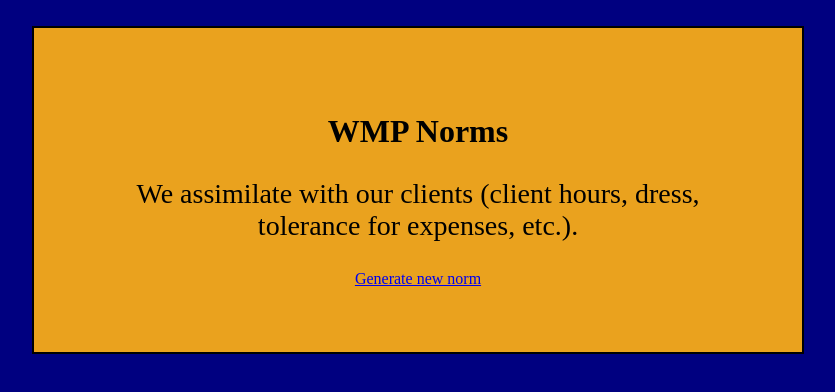
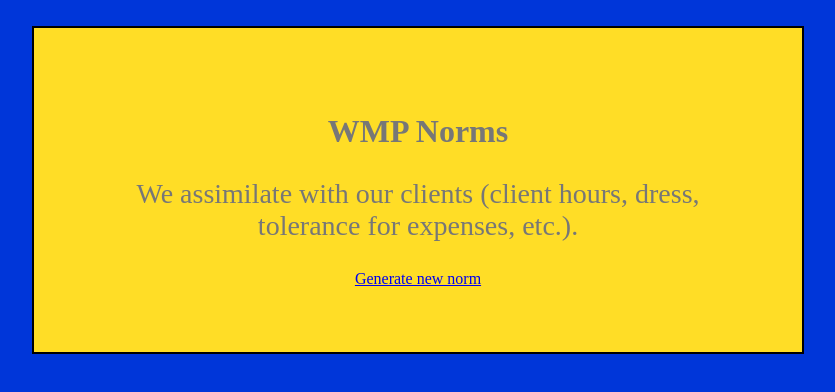
Before and after one commit to tnubel/wmpnorms, a plain HTML site: page index.html in a window 1280 px wide. Shown: the whole page, without its empty margins (222-1057 px from the left). Drawn offline with nearby package versions, Linux system fonts and the light colour scheme.

Commit message:
Changing colors.
Signed-off-by: tnubel <theodore.nubel@gmail.com>

```diff
--- a/main.css
+++ b/main.css
@@ -1,16 +1,17 @@
 html {
-  background-color: #000080;
+  background-color: #0036D9;
   padding-top: 2%;
 }
 
 body {
   width: 50%;
   margin: auto;
-  background-color: #EAA21E;
+  background-color: #FFDD26;
   border: 2px solid #000000;
   padding: 5%;
   font-family: "Times New Roman", Georgia, serif;
   text-align: center;
+  color:#777777;
 }
 
 p {
```
